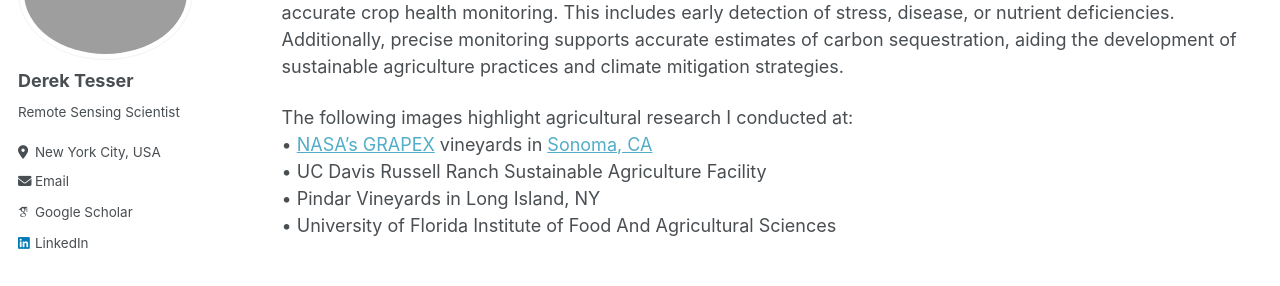
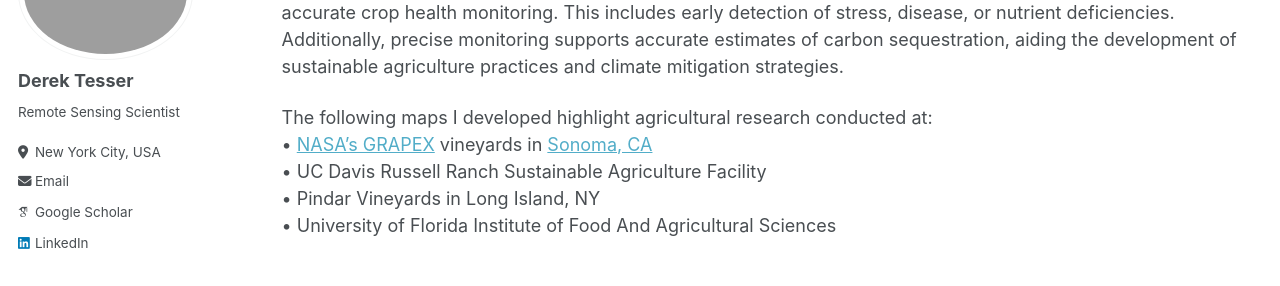
Before and after one commit to dstesser/dstesser.github.io, a Jekyll site: the page built from _pages/agriculture.md, in a window 1280 px wide and 900 px high. Shown: the part 160-446 px from the top of the window. Built offline with Jekyll 4.4.1, drawn with Linux system fonts in a browser that asks for light colours; some web fonts are replaced.

Commit message:
Update agriculture.md

```diff
--- a/_pages/agriculture.md
+++ b/_pages/agriculture.md
@@ -10,7 +10,7 @@ author_profile: true
 
 Precision agriculture, utilizing satellites and drones, optimizes farming efficiency and sustainability by enabling accurate crop health monitoring. This includes early detection of stress, disease, or nutrient deficiencies. Additionally, precise monitoring supports accurate estimates of carbon sequestration, aiding the development of sustainable agriculture practices and climate mitigation strategies.
 
-The following images highlight agricultural research I conducted at:<br>
+The following maps I developed highlight agricultural research conducted at:<br>
 • <a href="https://www.nasa.gov/centers-and-facilities/ames/raising-a-glass-in-wine-country-to-better-water-management/" target="_blank">NASA’s GRAPEX</a> vineyards in <a href="https://doi.org/10.1007/s00271-022-00781-3" target="_blank">Sonoma, CA</a><br>
 • UC Davis Russell Ranch Sustainable Agriculture Facility<br>
 • Pindar Vineyards in Long Island, NY<br>
```
